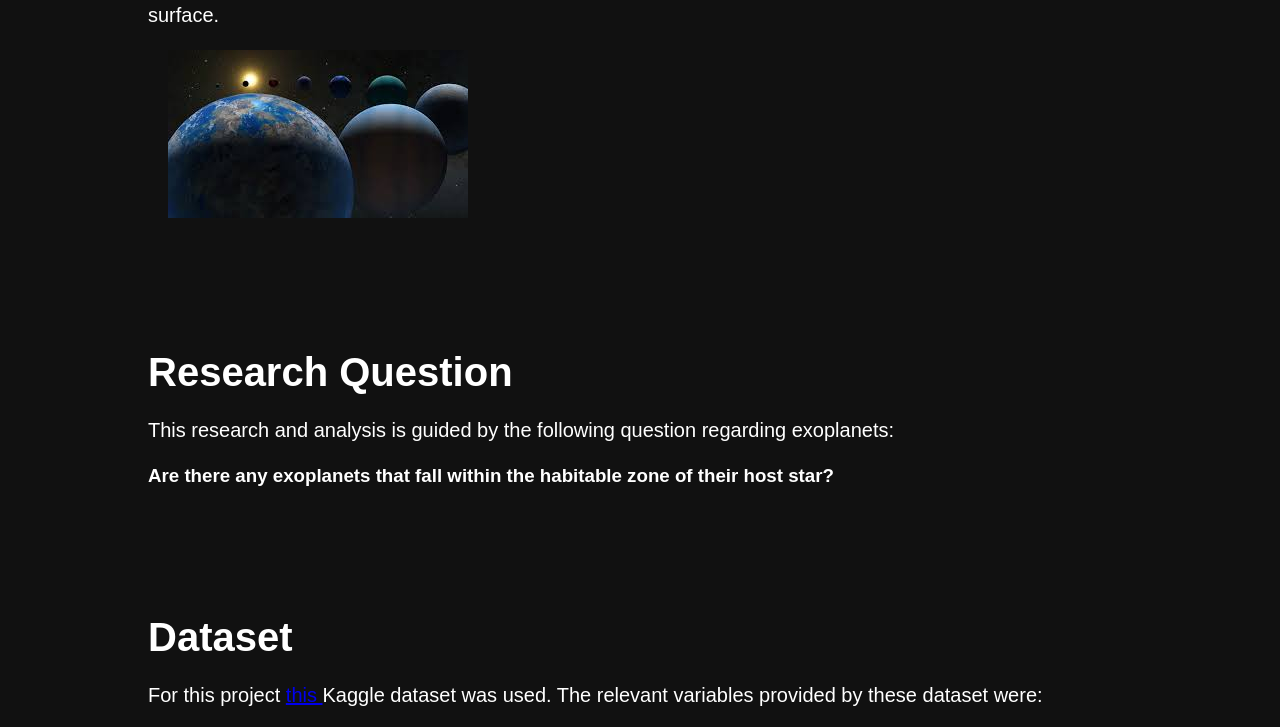
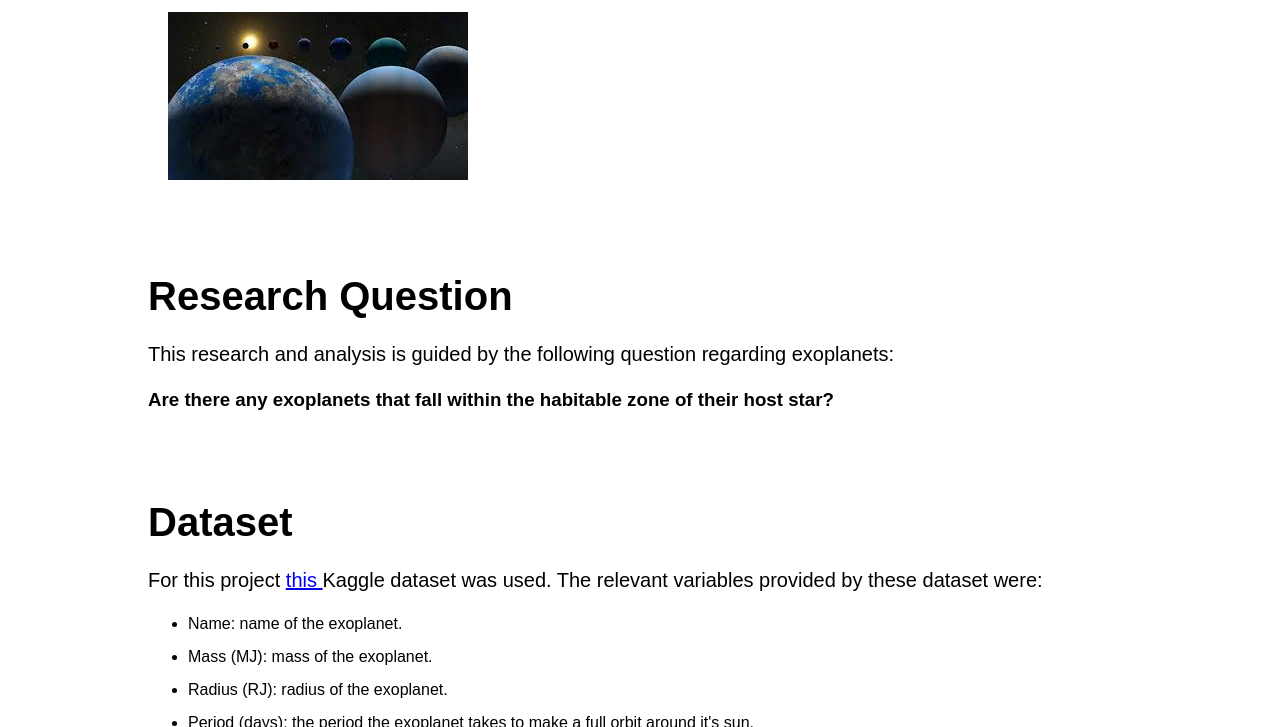
Before and after one commit to H4RU77/ExoPlanet, a plain HTML site: page index.html in a window 1280 px wide. Shown: the part 766-1493 px from the top of the page. Drawn offline with Linux system fonts and the light colour scheme.

Commit message:
frontend upgrade

```diff
--- a/style.css
+++ b/style.css
@@ -5,7 +5,7 @@
 
 body {
     font-family:  Arial, Helvetica, sans-serif;
-    background-color: #111;
+    background-color: white;
 
 
 }
@@ -59,10 +59,10 @@ p{
 
 }
 .row{
-    color: white;
+    color: black;
     margin-left: 20px;
-    margin-bottom: 10%;
-    margin-top: 10%;
+    margin-bottom: 7%;
+    margin-top: 7%;
     padding-left: 10%;
     padding-right: 10%;
 }
@@ -73,7 +73,7 @@ p{
     background-position: center center;
     color: white;
     object-fit: contain;
-    height: 150%;
+    height: 100%;
 }
 
 .banner__contents{
```
